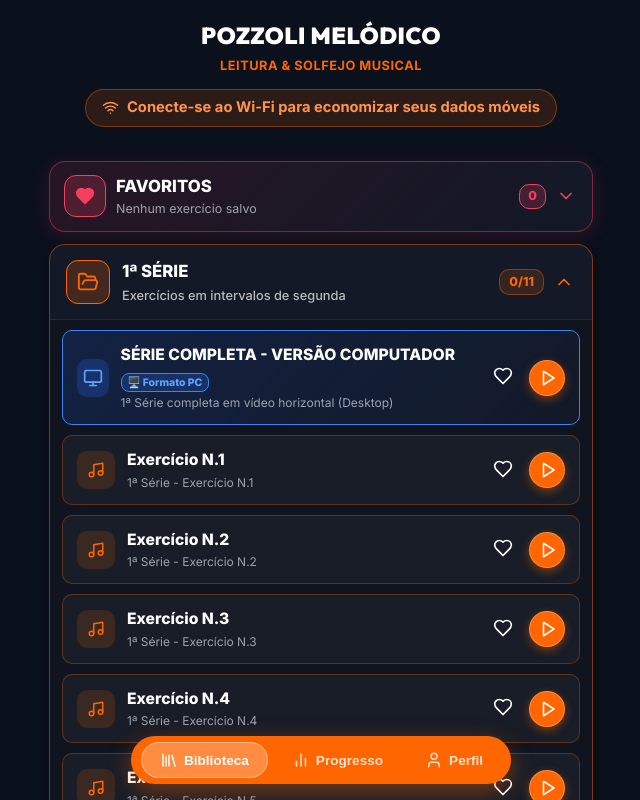
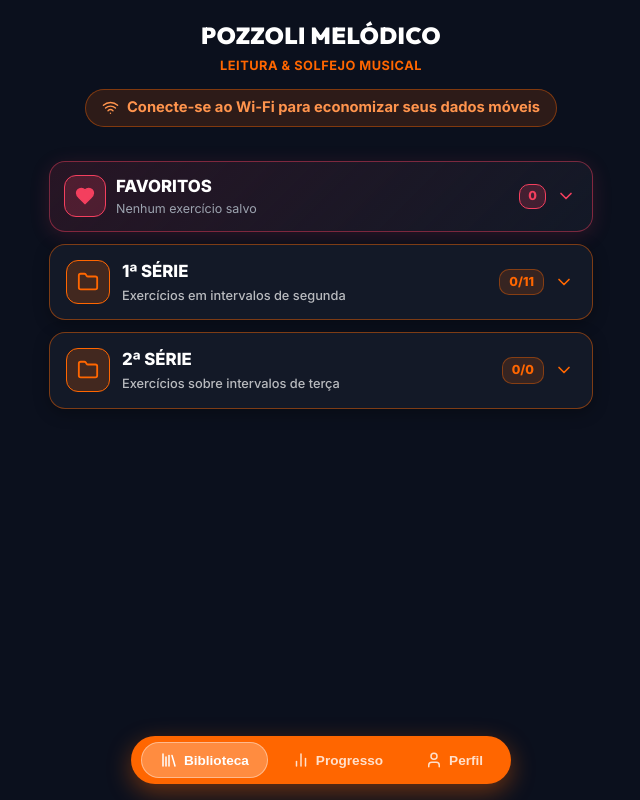
Before and after one commit to darlanmarley-hub/pozzoli-melodico, a React (Vite) app: page / in a window 1280 px wide. Shown: the top 800 px of the page, without its empty margins (319-959 px from the left). Built offline with nearby package versions, Linux system fonts and the light colour scheme.

Commit message:
fix: inicializa todas as pastas fechadas por padrao na tela inicial

```diff
--- a/src/components/SeriesLibraryModal.jsx
+++ b/src/components/SeriesLibraryModal.jsx
@@ -10,9 +10,7 @@ export default function SeriesLibraryView({
   onToggleFavorite
 }) {
   const [isFavExpanded, setIsFavExpanded] = useState(false);
-  const [expandedFolders, setExpandedFolders] = useState({
-    'primeira-serie': true
-  });
+  const [expandedFolders, setExpandedFolders] = useState({});
 
   const toggleFolder = (folderId) => {
     setExpandedFolders((prev) => ({
```
